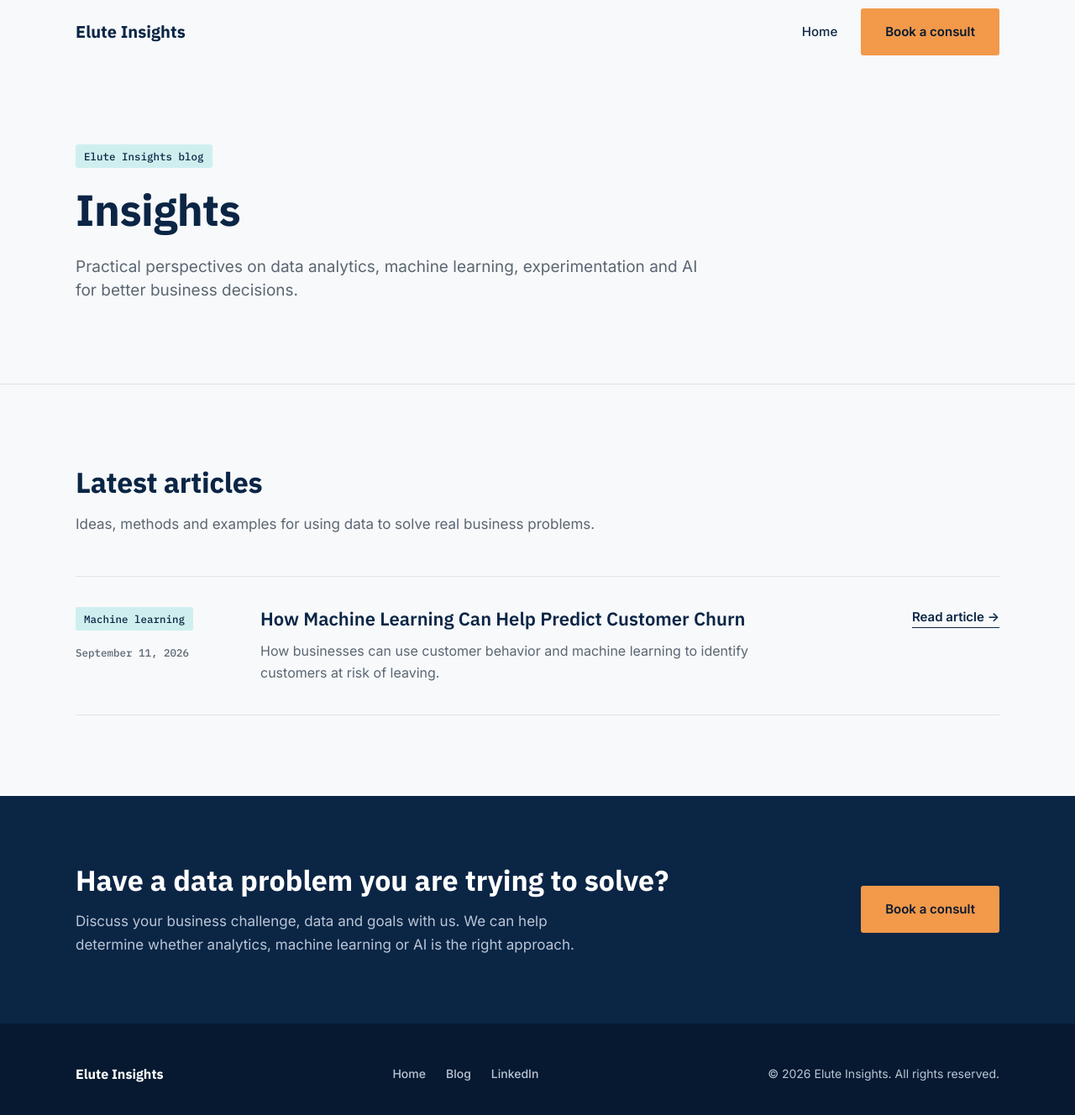
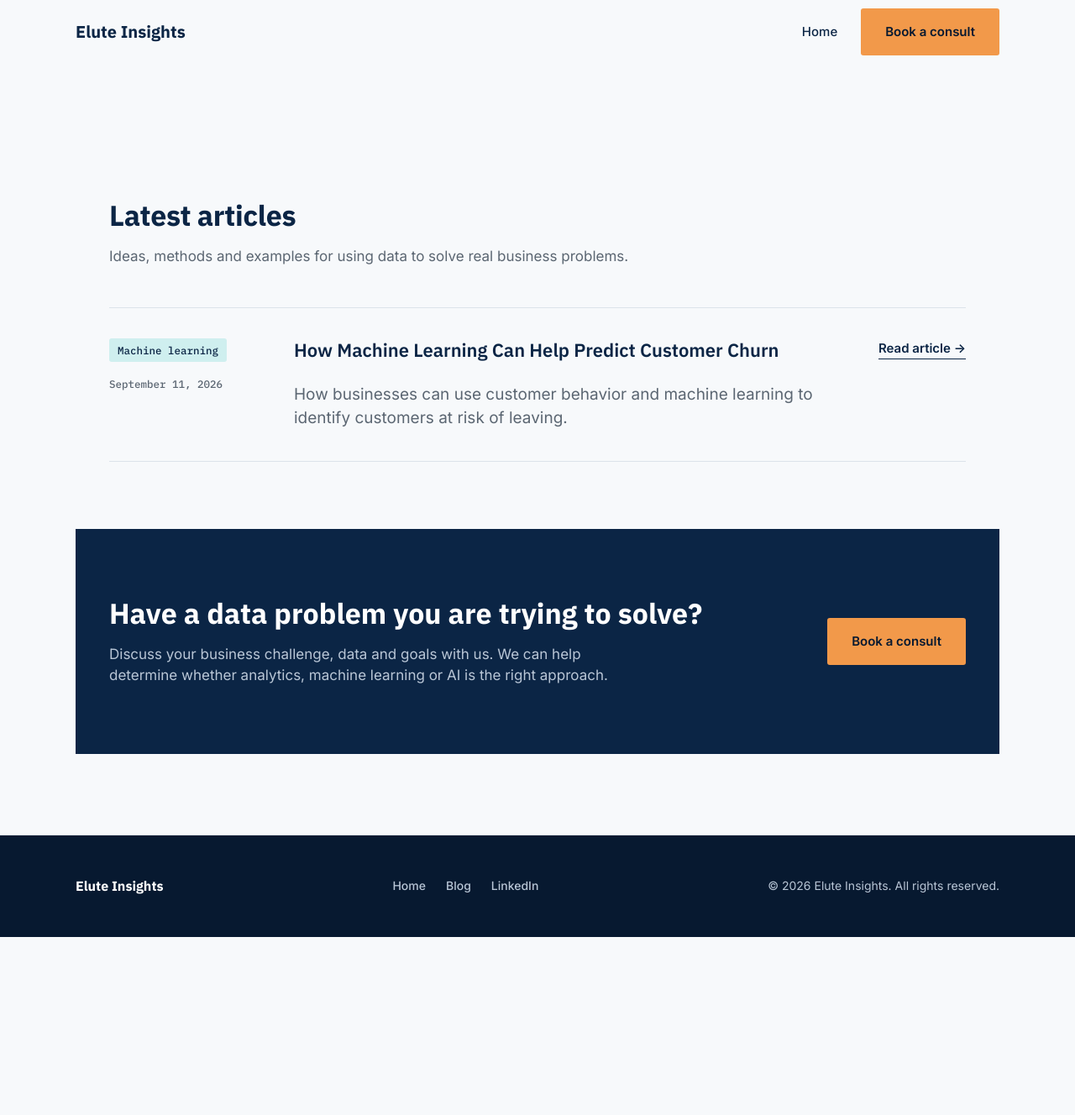
Before and after one commit to kanakagrawaliit-art/elute-insights-website, a Jekyll site: the page built from blog/index.html, in a window 1280 px wide and 1340 px high. Shown: the top 1328 px of the window at 84% size. Built offline with Jekyll 4.4.1, drawn with Linux system fonts in a browser that asks for light colours.

Commit message:
index.html

```diff
--- a/blog/index.html
+++ b/blog/index.html
@@ -455,11 +455,9 @@
        ARTICLES
     ----------------------------------- */
 
-    .articles-section{
-
-      padding:96px 0;
-
-    }
+.articles-section{
+  padding:64px 0 80px;
+}
 
 
     .section-heading{
@@ -907,28 +905,7 @@
 
     <div class="wrap">
 
-      <div class="blog-hero-content">
 
-        <span class="eyebrow">
-          Elute Insights blog
-        </span>
-
-
-        <h1>
-          Insights
-        </h1>
-
-
-        <p>
-          Practical perspectives on data analytics, machine learning,
-          experimentation and AI for better business decisions.
-        </p>
-
-      </div>
-
-    </div>
-
-  </section>
 
 
 
```
